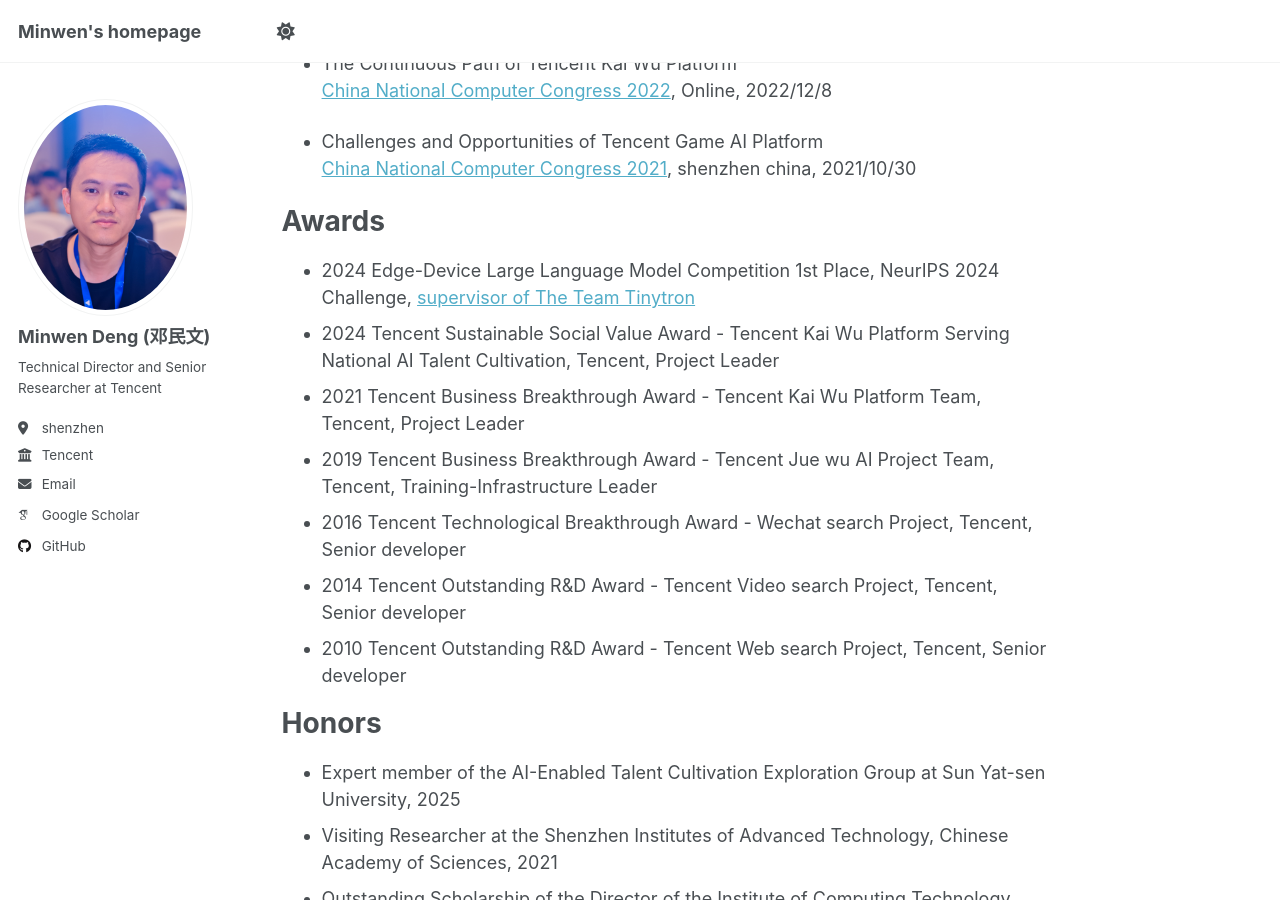
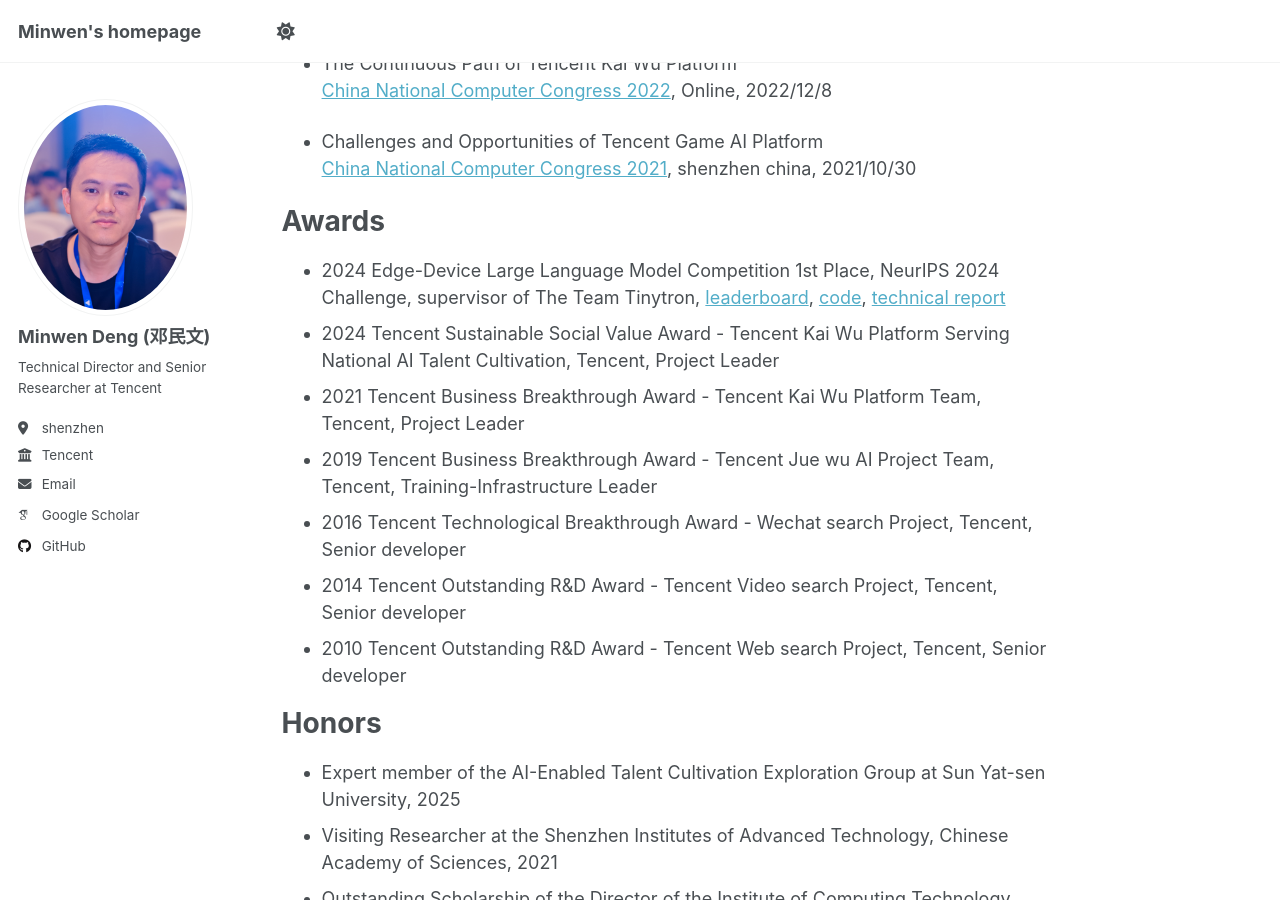
Before and after one commit to dengminwen/dengminwen.github.io, a Jekyll site: the page built from _pages/about.md, in a window 1280 px wide and 900 px high, scrolled down 979 px. Built offline with Jekyll 4.4.1, drawn with Linux system fonts in a browser that asks for light colours; some web fonts are replaced; a script that is not in the unit is left out.

Commit message:
Update about.md

```diff
--- a/_pages/about.md
+++ b/_pages/about.md
@@ -38,7 +38,7 @@ Talks
 
 Awards
 ======
-- 2024 Edge-Device Large Language Model Competition 1st Place, NeurIPS 2024 Challenge, [supervisor of The Team Tinytron](https://edge-llms-challenge.github.io/edge-llm-challenge.github.io/leaderboard)
+- 2024 Edge-Device Large Language Model Competition 1st Place, NeurIPS 2024 Challenge, supervisor of The Team Tinytron, [leaderboard](https://edge-llms-challenge.github.io/edge-llm-challenge.github.io/leaderboard), [code](https://github.com/Tinytron/edge-llms-challenge-final-submission), [technical report](https://boom-modem-1cc.notion.site/Tinytron-Technical-Report-15d780ce977a8090a988fd8fd796b3c3)
 - 2024 Tencent Sustainable Social Value Award - Tencent Kai Wu Platform Serving National AI Talent Cultivation, Tencent, Project Leader
 - 2021 Tencent Business Breakthrough Award - Tencent Kai Wu Platform Team, Tencent, Project Leader
 - 2019 Tencent Business Breakthrough Award - Tencent Jue wu AI Project Team, Tencent, Training-Infrastructure Leader
```
